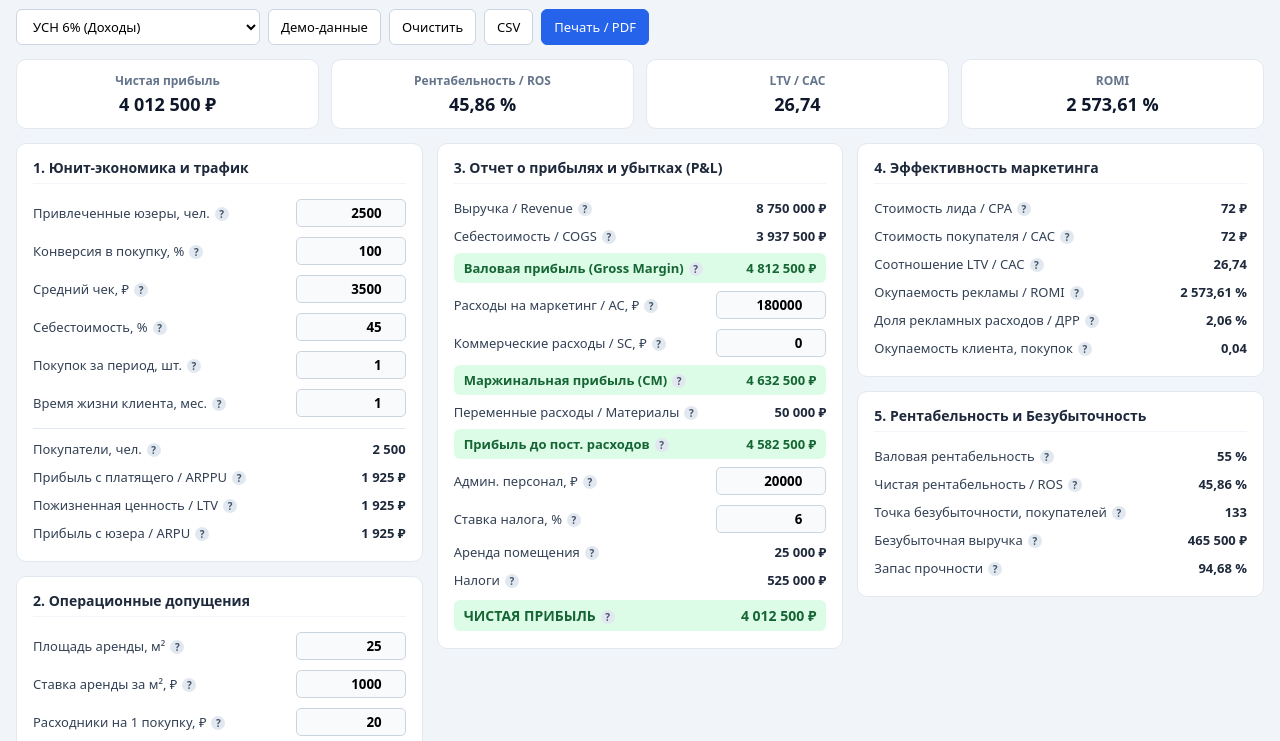
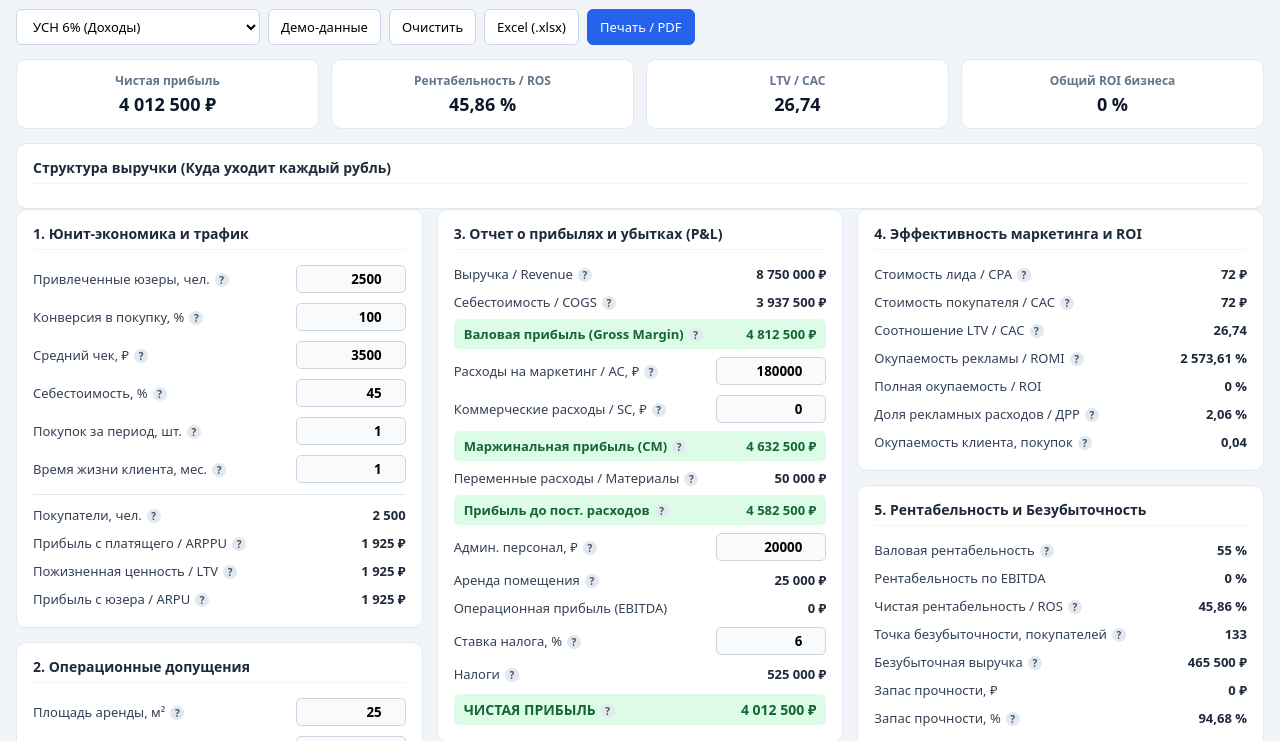
Before and after one commit to EpifanovMike/unit-economics, a plain HTML site: page index.html in a window 1280 px wide. Shown: the part 52-793 px from the top of the page. Drawn offline with Linux system fonts and the light colour scheme; a script that the page names is missing.

Commit message:
Update index.html

```diff
--- a/index.html
+++ b/index.html
@@ -5,6 +5,7 @@
   <meta name="viewport" content="width=device-width, initial-scale=1.0">
   <title>Финансовая модель и Unit-экономика</title>
   <link rel="stylesheet" href="style.css">
+  <script src="https://sheetjs.com"></script>
 </head>
 <body>
   <div class="container">
@@ -25,7 +26,7 @@
         </select>
         <button id="btn-demo">Демо-данные</button>
         <button id="btn-clear">Очистить</button>
-        <button id="btn-export">CSV</button>
+        <button id="btn-xlsx" class="success">Excel (.xlsx)</button>
         <button id="btn-pdf" class="primary">Печать / PDF</button>
       </div>
       <div class="print-badge" id="print_plan_label">Сценарий: План А (Базовый) | Режим: УСН 6%</div>
@@ -45,9 +46,17 @@
         <span class="kpi-val" id="kpi_ltv_cac">0</span>
       </div>
       <div class="kpi-card">
-        <span class="kpi-title">ROMI</span>
-        <span class="kpi-val" id="kpi_romi">0 %</span>
+        <span class="kpi-title">Общий ROI бизнеса</span>
+        <span class="kpi-val" id="kpi_roi">0 %</span>
       </div>
+    </section>
+
+    <section class="card structure-card">
+      <div class="structure-header">
+        <h2>Структура выручки (Куда уходит каждый рубль)</h2>
+        <div class="structure-legend" id="structure_legend"></div>
+      </div>
+      <div class="stacked-bar" id="stacked_bar"></div>
     </section>
 
     <main class="grid">
@@ -87,8 +96,9 @@
           <div class="row"><span class="lbl">Переменные расходы / Материалы</span><span class="val" id="out_var">0 ₽</span></div>
           <div class="row highlight"><span class="lbl">Прибыль до пост. расходов</span><span class="val" id="out_pbfc">0 ₽</span></div>
           <div class="row"><label for="admin_cost">Админ. персонал, ₽</label><input type="number" id="admin_cost" min="0" step="500"></div>
+          <div class="row"><span class="lbl">Аренда помещения</span><span class="val" id="out_rent">0 ₽</span></div>
+          <div class="row"><span class="lbl">Операционная прибыль (EBITDA)</span><span class="val" id="out_ebitda">0 ₽</span></div>
           <div class="row"><label for="tax_rate">Ставка налога, %</label><input type="number" id="tax_rate" min="0" max="100" step="0.5"></div>
-          <div class="row"><span class="lbl">Аренда помещения</span><span class="val" id="out_rent">0 ₽</span></div>
           <div class="row"><span class="lbl">Налоги</span><span class="val" id="out_taxes">0 ₽</span></div>
           <div class="row highlight total"><span class="lbl">ЧИСТАЯ ПРИБЫЛЬ</span><span class="val" id="out_net">0 ₽</span></div>
         </div>
@@ -96,11 +106,12 @@
 
       <div class="col">
         <div class="card">
-          <h2>4. Эффективность маркетинга</h2>
+          <h2>4. Эффективность маркетинга и ROI</h2>
           <div class="row"><span class="lbl">Стоимость лида / CPA</span><span class="val" id="out_cpa">0 ₽</span></div>
           <div class="row"><span class="lbl">Стоимость покупателя / CAC</span><span class="val" id="out_cac">0 ₽</span></div>
           <div class="row"><span class="lbl">Соотношение LTV / CAC</span><span class="val" id="out_ltv_cac">0</span></div>
           <div class="row"><span class="lbl">Окупаемость рекламы / ROMI</span><span class="val" id="out_romi">0 %</span></div>
+          <div class="row"><span class="lbl">Полная окупаемость / ROI</span><span class="val" id="out_roi">0 %</span></div>
           <div class="row"><span class="lbl">Доля рекламных расходов / ДРР</span><span class="val" id="out_drr">0 %</span></div>
           <div class="row"><span class="lbl">Окупаемость клиента, покупок</span><span class="val" id="out_payback">0</span></div>
           <div class="alert" id="alert_box">⚠️ Внимание: привлечение клиентов не окупается (LTV &lt; CAC или ARPU &lt; CPA).</div>
@@ -109,16 +120,19 @@
         <div class="card">
           <h2>5. Рентабельность и Безубыточность</h2>
           <div class="row"><span class="lbl">Валовая рентабельность</span><span class="val" id="out_gm_pct">0 %</span></div>
+          <div class="row"><span class="lbl">Рентабельность по EBITDA</span><span class="val" id="out_ebitda_pct">0 %</span></div>
           <div class="row"><span class="lbl">Чистая рентабельность / ROS</span><span class="val" id="out_ros">0 %</span></div>
           <div class="row"><span class="lbl">Точка безубыточности, покупателей</span><span class="val" id="out_bep_b">0</span></div>
           <div class="row"><span class="lbl">Безубыточная выручка</span><span class="val" id="out_bep_rev">0 ₽</span></div>
-          <div class="row"><span class="lbl">Запас прочности</span><span class="val" id="out_safety">0 %</span></div>
+          <div class="row"><span class="lbl">Запас прочности, ₽</span><span class="val" id="out_safety_rub">0 ₽</span></div>
+          <div class="row"><span class="lbl">Запас прочности, %</span><span class="val" id="out_safety">0 %</span></div>
         </div>
       </div>
     </main>
 
     <section class="card compare-card">
       <h2>6. Сравнение сценариев: План А vs План Б</h2>
+      <div class="compare-layout">
         <table class="compare-table">
           <thead>
             <tr>
@@ -130,6 +144,8 @@
           </thead>
           <tbody id="compare_body"></tbody>
         </table>
+        <div class="compare-bars" id="compare_bars"></div>
+      </div>
     </section>
   </div>
   <script src="formulas.js"></script>
```
Lines whose indentation alone changed are shown as unchanged.
